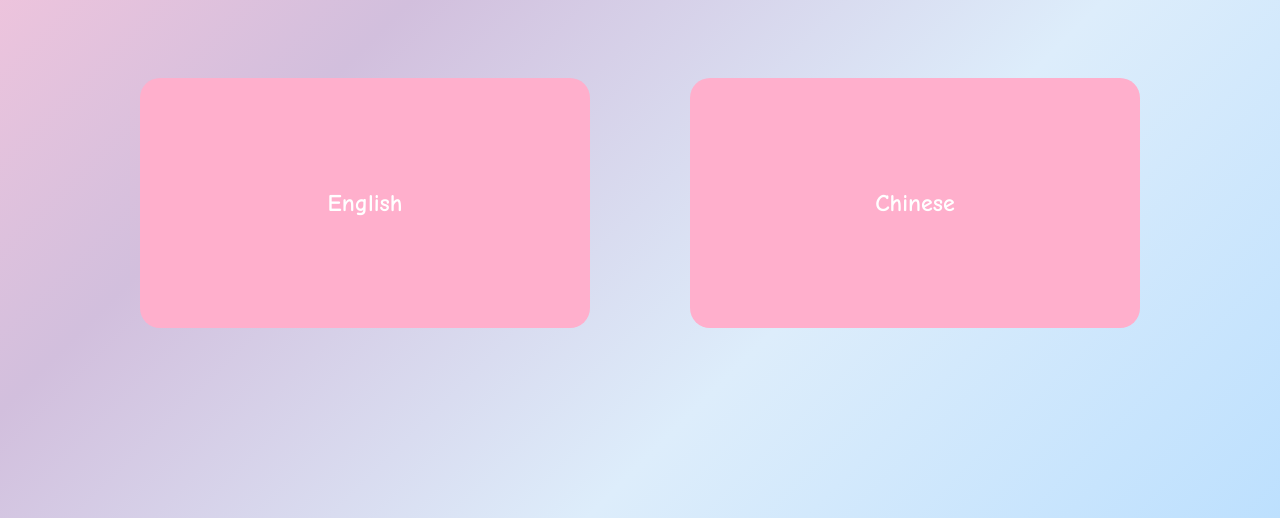
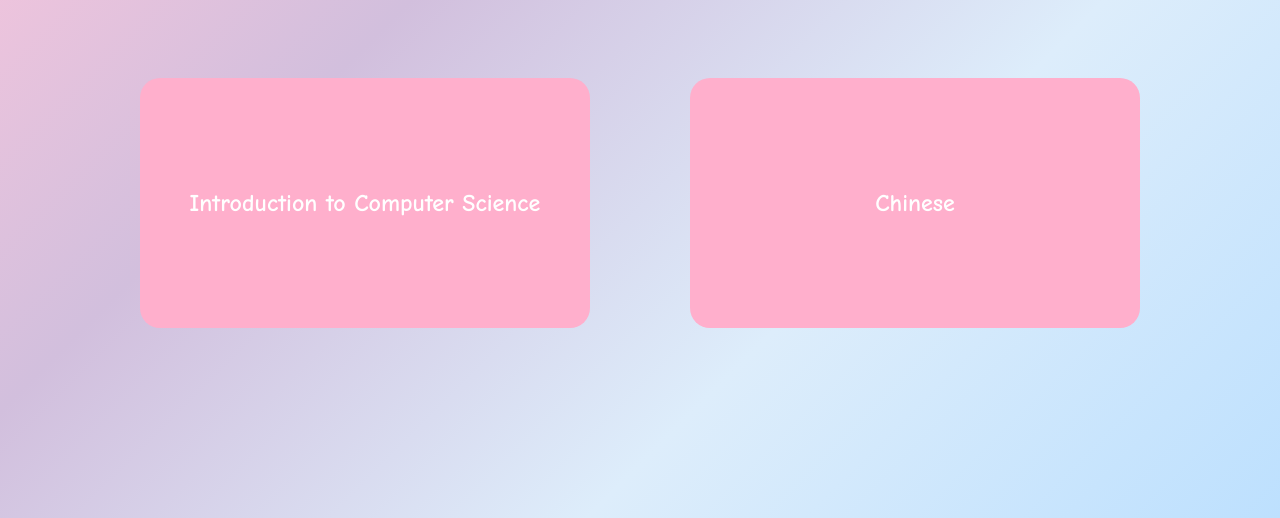
Before and after one commit to Tonyisstudying/Bugged-but-Brilliant, a website: page pages/course_firstpage.html in a window 1280 px wide. Shown: the part 282-800 px from the top of the page. Drawn offline with Linux system fonts and the light colour scheme.

Commit message:
change english to computer science

```diff
--- a/CSS/course_firstpage.css
+++ b/CSS/course_firstpage.css
@@ -50,6 +50,7 @@ body {
   display: flex;
   align-items: center;
   justify-content: center;
+  text-align: center;
   padding: 20px 30px;
   font-size: 24px;
   font-weight: bold;
--- a/pages/course_firstpage.html
+++ b/pages/course_firstpage.html
@@ -13,7 +13,7 @@
       <h1>Choose your course!</h1>
     </div>
     <div class="course-list">
-      <a href="#" class="course-item">English</a>
+      <a href="#" class="course-item">Introduction to Computer Science</a>
       <a href="../pages/course_chinese.html" class="course-item">Chinese</a>
     </div>
   </body>
```
